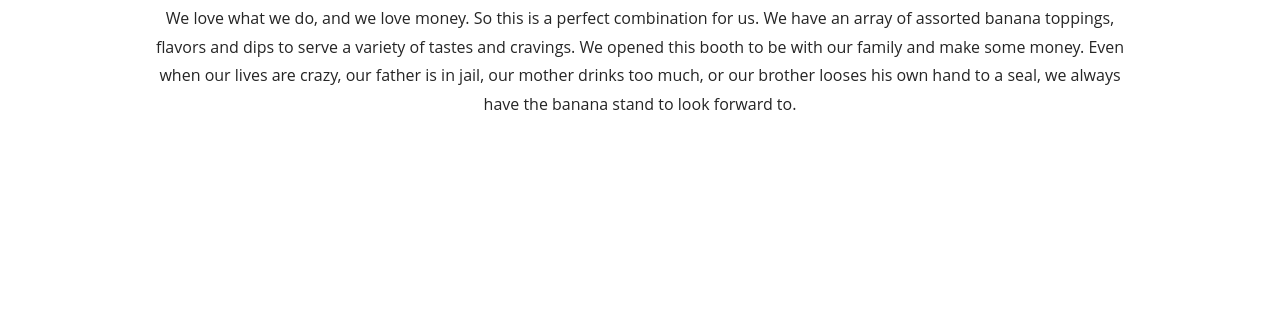
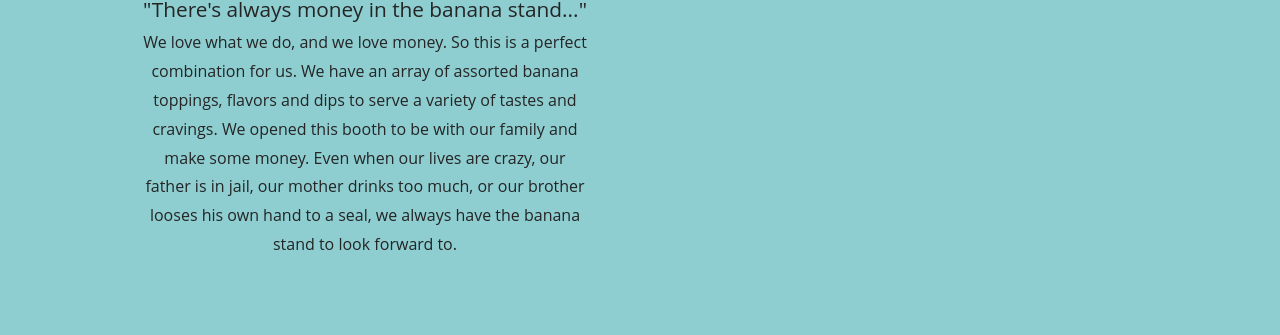
Before and after one commit to hhmcdonald/project_final3_mcdonald_hayley, a plain HTML site: page index.html in a window 1280 px wide. Shown: the part 483-818 px from the top of the page. Drawn offline with Linux system fonts and the light colour scheme.

Commit message:
make the About Us section more narrow on desktop

```diff
--- a/css/main.css
+++ b/css/main.css
@@ -158,3 +158,41 @@ div #logo {
 	width: 10%;
 	height: auto;
 }
+
+/* About Us */
+
+.aboutUs {
+	background: #8eced1;
+	padding: 2em 0;
+}
+
+.aboutUs a {
+	color: #252525;
+	font-weight: bold;
+	text-decoration: none;
+}
+
+.aboutUs a:hover {
+	color: #f57b4a;
+}
+
+.aboutUs p {
+	margin: 0;
+}
+
+.bananaQuote {
+	font-size: 1.3em;
+}
+
+.aboutInfo {
+	width: 100%;
+	max-width: 500px;
+	margin: auto;
+}
+
+@media all and (min-width: 1035px) {
+	.aboutInfo {
+		float: left;
+		width: 45%;
+	}
+}
```
